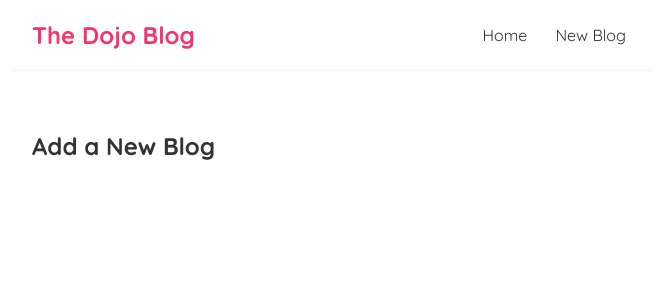
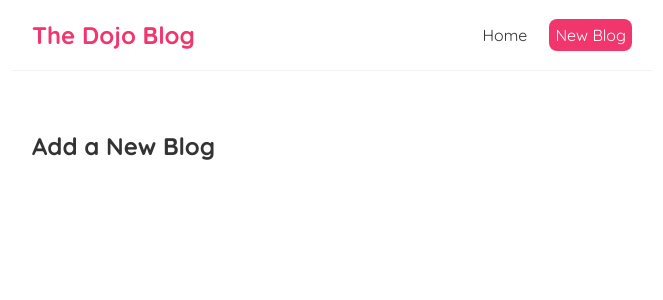
Before and after one commit to ViniciusBSilva/dojoblogtutorial, a React (Create React App) app: page /create in a window 1280 px wide. Shown: the top 300 px of the page, without its empty margins (308-971 px from the left). Built offline with nearby package versions, Linux system fonts and the light colour scheme.

Commit message:
Lesson #23 - Router Links

```diff
--- a/src/Navbar.js
+++ b/src/Navbar.js
@@ -1,15 +1,16 @@
+import { Link } from "react-router-dom";
+
 const Navbar = () => {
     return (
         <nav className="navbar">
             <h1>The Dojo Blog</h1>
             <div className="links">
-                <a href="/">Home</a>
-                {/* <a href="/create" style={{
-                    color: "white",
-                    backgroundColor: "#f1356d",
-                    borderRadius: "8px",
-                }}>New Blog</a> */}
-                <a href="/create">New Blog</a>
+                <Link to="/">Home</Link>
+                <Link to="/create" style={{
+                    color: 'white',
+                    backgroundColor: '#f1356d',
+                    borderRadius: '8px'
+                }}>New Blog</Link>
             </div>
         </nav>
     );
```
